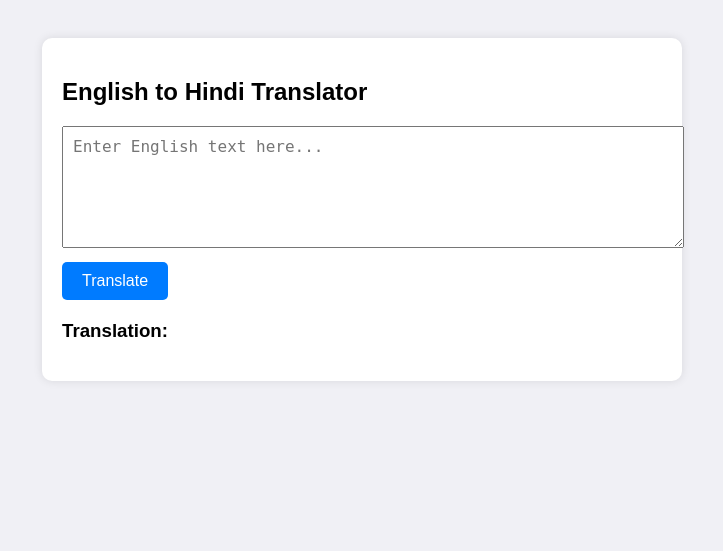
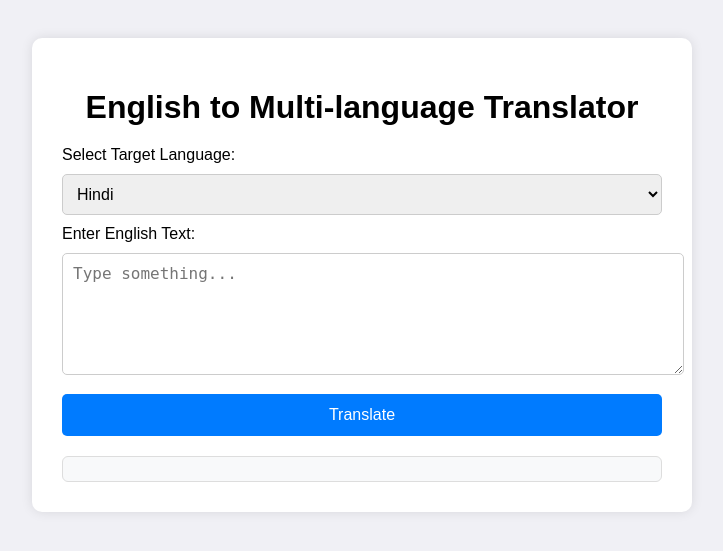
Before and after one commit to jayavardhan4546/Machine-Translation, a Flask app: page / in a window 1280 px wide. Shown: the top 551 px of the page, without its empty margins (278-1001 px from the left). Run offline with Flask 3, Linux system fonts and the light colour scheme.

Commit message:
🔄 Updated translation logic using googletrans and fixed frontend

```diff
--- a/main.py
+++ b/main.py
@@ -1,26 +1,24 @@
-from flask import Flask, request, jsonify, render_template
-import os
+from flask import Flask, request, render_template
 from flask_cors import CORS, cross_origin
 from translator import translation
-
-# Environment setup
-os.putenv('LANG', 'en_US.UTF-8')
-os.putenv('LC_ALL', 'en_US.UTF-8')
 
 app = Flask(__name__)
 CORS(app)
 
-@app.route("/")
+@app.route("/", methods=["GET"])
 def home():
     return render_template("index.html")
 
-@app.route("/predict", methods=['POST'])
+@app.route("/predict", methods=["POST"])
 @cross_origin()
 def predictRoute():
-    text = request.json["text"]
-    trans = translation(text)
+    data = request.get_json()
+    text = data.get("text")
+    target_lang = data.get("target_lang", "hi")
+
+    trans = translation(text, target_lang)
     result = trans.translate_word()
-    return {"Result": str(result)}
+    return {"Result": result}
 
 if __name__ == "__main__":
-    app.run(host='0.0.0.0', port=8000, debug=True)
+    app.run(host='localhost', port=8000, debug=True)
--- a/static/style.css
+++ /dev/null
@@ -1,47 +0,0 @@
-body {
-    font-family: Arial, sans-serif;
-    background-color: #f0f0f5;
-    padding: 30px;
-}
-
-.container {
-    max-width: 600px;
-    margin: auto;
-    background: white;
-    padding: 20px;
-    border-radius: 10px;
-    box-shadow: 0 0 10px rgba(0,0,0,0.1);
-}
-
-textarea {
-    width: 100%;
-    height: 100px;
-    padding: 10px;
-    font-size: 16px;
-    resize: vertical;
-}
-
-button {
-    margin-top: 10px;
-    padding: 10px 20px;
-    font-size: 16px;
-    cursor: pointer;
-    background-color: #007bff;
-    color: white;
-    border: none;
-    border-radius: 5px;
-}
-
-button:hover {
-    background-color: #0056b3;
-}
-
-h3 {
-    margin-top: 20px;
-}
-
-#outputText {
-    font-size: 18px;
-    font-weight: bold;
-    color: #333;
-}
--- a/templates/index.html
+++ b/templates/index.html
@@ -1,32 +1,126 @@
 <!DOCTYPE html>
 <html lang="en">
 <head>
-    <meta charset="UTF-8">
-    <title>English to Hindi Translator</title>
-    <link rel="stylesheet" href="/static/style.css">
+  <meta charset="UTF-8" />
+  <title>Multi-language Translator</title>
+  <style>
+    body {
+      font-family: Arial, sans-serif;
+      background-color: #f0f0f5;
+      padding: 30px;
+    }
+
+    .container {
+      max-width: 600px;
+      margin: auto;
+      background: white;
+      padding: 30px;
+      border-radius: 10px;
+      box-shadow: 0 0 12px rgba(0, 0, 0, 0.1);
+    }
+
+    h1 {
+      text-align: center;
+      margin-bottom: 20px;
+    }
+
+    label {
+      font-size: 16px;
+      font-weight: 500;
+      margin-top: 10px;
+      display: block;
+    }
+
+    select, textarea, button {
+      width: 100%;
+      font-size: 16px;
+      margin-top: 10px;
+    }
+
+    select, textarea {
+      padding: 10px;
+      border-radius: 5px;
+      border: 1px solid #ccc;
+    }
+
+    textarea {
+      height: 100px;
+      resize: vertical;
+    }
+
+    button {
+      padding: 12px 20px;
+      cursor: pointer;
+      background-color: #007bff;
+      color: white;
+      border: none;
+      border-radius: 5px;
+      margin-top: 15px;
+    }
+
+    button:hover {
+      background-color: #0056b3;
+    }
+
+    .result {
+      font-size: 18px;
+      font-weight: bold;
+      color: #333;
+      margin-top: 20px;
+      background-color: #f8f9fa;
+      padding: 12px;
+      border-radius: 6px;
+      border: 1px solid #ddd;
+    }
+  </style>
 </head>
 <body>
   <div class="container">
-        <h2>English to Hindi Translator</h2>
-        <textarea id="inputText" placeholder="Enter English text here..."></textarea>
+    <h1>English to Multi-language Translator</h1>
+
+    <label for="language-select">Select Target Language:</label>
+    <select id="language-select">
+      <option value="hi">Hindi</option>
+      <option value="fr">French</option>
+      <option value="es">Spanish</option>
+      <option value="de">German</option>
+      <option value="zh-cn">Chinese</option>
+    </select>
+
+    <label for="text-input">Enter English Text:</label>
+    <textarea id="text-input" placeholder="Type something..."></textarea>
+
     <button onclick="translateText()">Translate</button>
-        <h3>Translation:</h3>
-        <p id="outputText"></p>
+
+    <div class="result" id="translation-result"></div>
   </div>
 
   <script>
     async function translateText() {
-            const input = document.getElementById("inputText").value;
-            const response = await fetch("/predict", {
+      const inputText = document.getElementById("text-input").value;
+      const selectedLang = document.getElementById("language-select").value;
+      const resultDiv = document.getElementById("translation-result");
+
+      if (!inputText.trim()) {
+        resultDiv.innerText = "Please enter some text.";
+        return;
+      }
+
+      try {
+        const response = await fetch("http://localhost:8000/predict", {
           method: "POST",
           headers: {
             "Content-Type": "application/json"
           },
-                body: JSON.stringify({ text: input })
+          body: JSON.stringify({ text: inputText, target_lang: selectedLang })
         });
 
         const data = await response.json();
-            document.getElementById("outputText").innerText = data.Result;
+        resultDiv.innerText = "Translation: " + data.Result;
+      } catch (error) {
+        resultDiv.innerText = "❌ Error: Unable to connect to the server.";
+        console.error("Fetch error:", error);
+      }
     }
   </script>
 </body>
```
Also changed, not shown: translator.py (+6 -5 lines). Lines whose indentation alone changed are shown as unchanged.
